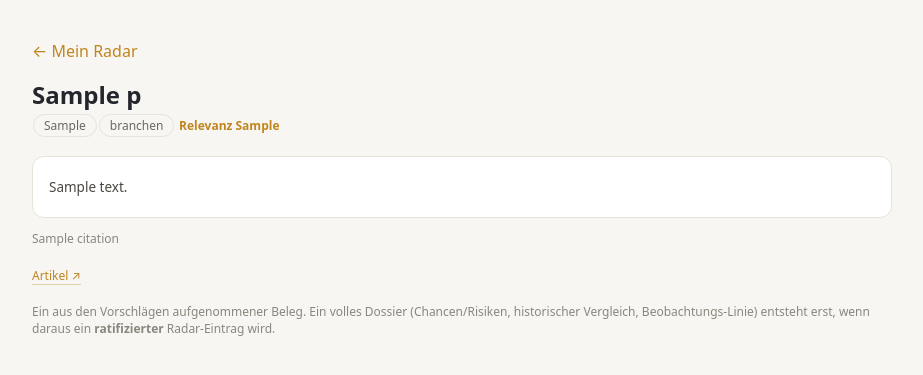
After one commit to kaspAir/KI-Technology-Radar, a FastAPI app: template app/templates/thema.html in a window 1280 px wide. The commit adds this page. Shown: the top 375 px of the page, without its empty margins (178-1101 px from the left). Run offline with FastAPI, Linux system fonts and the light colour scheme; the template is opened without the code that fills it: most values are stand-ins (such as "Sample title", 1, 10 or a date in 2020).

Commit message:
feat(mvp): Themen verlinken auf Beschreibungs-Seite statt Quelle
- detail.py refaktoriert -> render_detail(inst, entry_id, internal) wiederverwendbar.
- neue Route /thema/{pid}: Grundstock-Blips -> volles Eintrags-Dossier (aus der
  Instanz, Menübalken injiziert, interne Cross-Links neutralisiert); Pool-Vorschläge
  -> schlanke Detailseite (thema.html) mit Quelle als 'Artikel ↗'.
- Radar-Blips + Detailkarten-Titel verlinken auf /thema/{id}; Quelle separat.

```diff
--- a/app/main.py
+++ b/app/main.py
@@ -593,7 +593,7 @@ def radar(request: Request, as_of: str = "", user=Depends(current_user), db=Depe
         if sec not in sector_ids:
             sec = fallback
         themes.append({"id": str(prop.id), "name": prop.title, "ring": d["ring"],
-                       "sector": sec, "href": "#", "dom": prop.branchen or "",
+                       "sector": sec, "href": f"/thema/{prop.id}", "dom": prop.branchen or "",
                        "prov": prop.providers or "", "dep": prop.provider_dependency or ""})
         for br in (prop.branchen or "").split():
             dom_count[br] = dom_count.get(br, 0) + 1
@@ -696,6 +696,33 @@ def lagebild_view(request: Request, user=Depends(current_user), db=Depends(db_se
     return HTMLResponse(_inject_topbar(html, _nav(user, db)))
 
 
+@app.get("/thema/{pid}", response_class=HTMLResponse)
+def thema(request: Request, pid: int, user=Depends(current_user), db=Depends(db_session)):
+    """Beschreibungs-Seite eines Blips: volles Dossier für Grundstock-Einträge
+    (aus der Instanz), schlanke Detailseite für aufgenommene Pool-Vorschläge."""
+    if not user:
+        return RedirectResponse("/login", 302)
+    if not user.tenant_id:
+        return RedirectResponse("/admin", 302)
+    p = db.get(Proposal, pid)
+    if not p:
+        return HTMLResponse("<p>Thema nicht gefunden.</p>", status_code=404)
+    if p.url.startswith("entry:"):
+        import sys as _sys
+        if str(CORE_VIEW) not in _sys.path:
+            _sys.path.insert(0, str(CORE_VIEW))
+        try:
+            from detail import render_detail
+            doc = render_detail(INSTANCE, p.url[len("entry:"):], internal=True)
+        except Exception:
+            doc = None
+        if doc:
+            doc = doc.replace('href="index.html"', 'href="/radar"')
+            doc = re.sub(r'href="detail[a-z]*-[^"]*\.html"', 'href="#" onclick="return false"', doc)
+            return HTMLResponse(_inject_topbar(doc, _nav(user, db)))
+    return templates.TemplateResponse(request, "thema.html", {**_nav(user, db), "active": "radar", "p": p})
+
+
 @app.get("/markt", response_class=HTMLResponse)
 def markt_view(request: Request, user=Depends(current_user), db=Depends(db_session)):
     """KI-Markt & Anbieter (Tendenzen + Makro-Indikatoren) — geteilte Marktsicht."""
--- a/app/templates/radar.html
+++ b/app/templates/radar.html
@@ -86,8 +86,9 @@
             {% elif d.base_ring %}<span class="chip" style="border-color:#2e7d32;color:#2e7d32">angepasst · Referenz {{ d.base_ring }}</span>
             {% else %}<span class="chip">eigen</span>{% endif %}</div>
           <div style="font-size:15px;font-weight:600;margin:4px 0 2px">
-            {% if p.url and not p.url.startswith('entry:') %}<a href="{{ p.url }}" target="_blank" rel="noopener" style="color:inherit;text-decoration:none;border-bottom:2px solid rgba(192,133,31,.4)">{{ p.title }}</a>{% else %}{{ p.title }}{% endif %}</div>
+            <a href="/thema/{{ p.id }}" style="color:inherit;text-decoration:none;border-bottom:2px solid rgba(192,133,31,.4)">{{ p.title }}</a></div>
           {% if p.summary %}<p class="sum">{{ p.summary[:220] }}{% if p.summary|length > 220 %}…{% endif %}</p>{% endif %}
+          {% if p.url and not p.url.startswith('entry:') %}<a class="art" href="{{ p.url }}" target="_blank" rel="noopener" style="color:var(--gold);text-decoration:none;font-size:12px">Artikel ↗</a>{% endif %}
         </div>
         {% if can_edit and not historical %}
         <div style="display:flex;flex-direction:column;gap:6px;white-space:nowrap;align-items:stretch">
--- /dev/null
+++ b/app/templates/thema.html
@@ -0,0 +1,15 @@
+{% extends "base.html" %}{% set active='radar' %}{% block title %}{{ p.title }} — KI-Radar{% endblock %}
+{% block body %}
+<p><a href="/radar" style="color:var(--gold);text-decoration:none">← Mein Radar</a></p>
+<h1>{{ p.title }}</h1>
+<p class="sub">{% for br in p.branchen.split() %}<span class="chip">{{ br }}</span>{% endfor %}
+  {% if p.relevance_general %}<span class="rel">Relevanz {{ p.relevance_general }}</span>{% endif %}</p>
+{% if p.summary %}<div class="card"><p class="sum">{{ p.summary }}</p></div>{% endif %}
+{% if p.citation %}<p class="muted" style="overflow-wrap:anywhere">{{ p.citation }}</p>{% endif %}
+{% if p.url and not p.url.startswith('entry:') %}
+<p><a class="art" href="{{ p.url }}" target="_blank" rel="noopener">Artikel ↗</a></p>
+{% endif %}
+<p class="muted" style="margin-top:18px">Ein aus den Vorschlägen aufgenommener Beleg. Ein volles
+Dossier (Chancen/Risiken, historischer Vergleich, Beobachtungs-Linie) entsteht erst, wenn daraus
+ein <b>ratifizierter</b> Radar-Eintrag wird.</p>
+{% endblock %}
```
Also changed, not shown: view/detail.py (+22 -16 lines).
